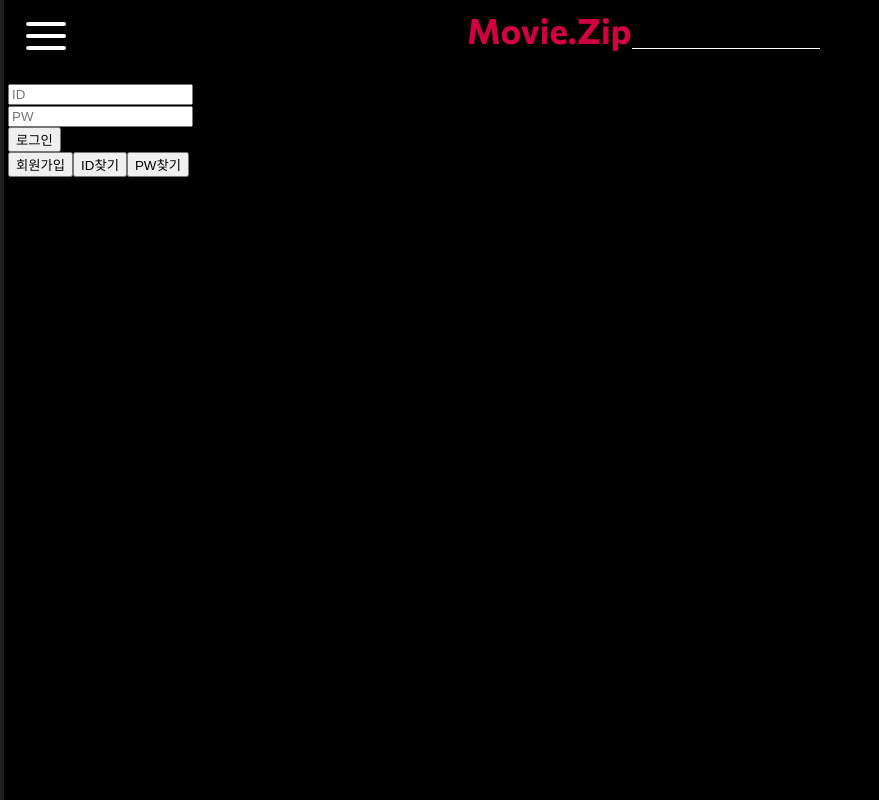
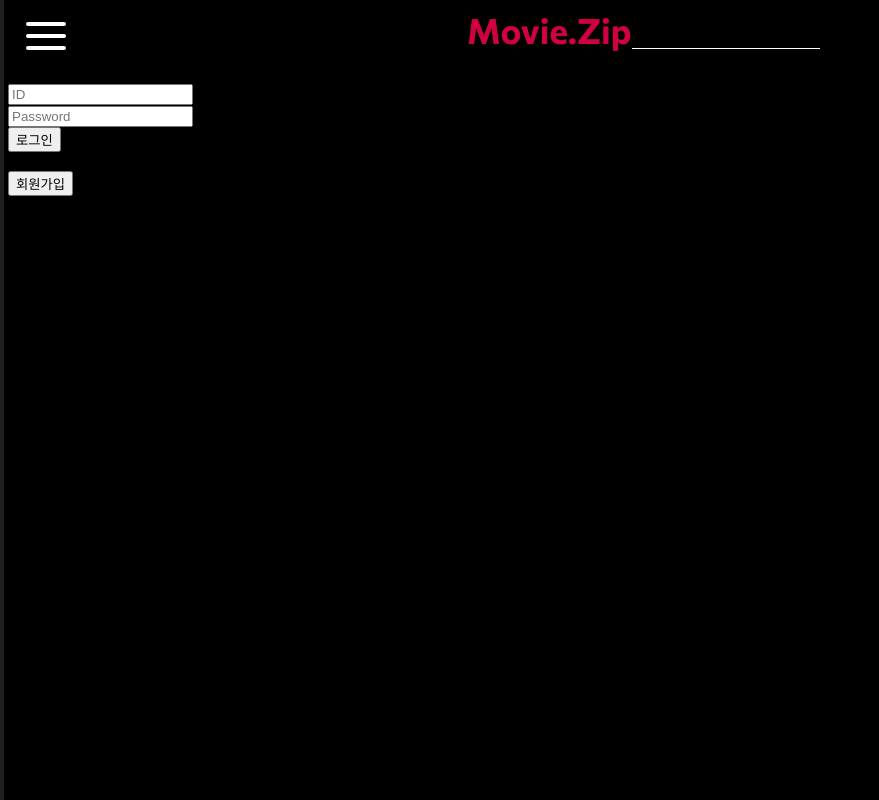
Before and after one commit to Munhak-Zip/Munhak.Zip_Front, a React (Create React App) app: page /login in a window 1280 px wide. Shown: the whole page, without its empty margins (0-879 px from the left). Built offline with nearby package versions, Linux system fonts and the light colour scheme.

Commit message:
fix: Login.js 수정

```diff
--- a/src/views/user/Login.js
+++ b/src/views/user/Login.js
@@ -3,49 +3,60 @@ import { Link, useNavigate } from "react-router-dom";
 import axios from 'axios';
 
 const Login = () => {
-    const [userId, setUserId] = useState("");
-    const [pw, setPw] = useState("");
+    const [username, setUsername] = useState("");
+    const [password, setPassword] = useState("");
     const navigate = useNavigate();
 
-    const handler = async () => {
+    const handleSubmit = async (event) => {
+        event.preventDefault();
+
+        const loginDTO = {
+            username: username,
+            password: password,
+        };
+
         try {
-            const response = await axios.post("http://localhost:8080/login", {
-                ID: userId,  // 서버가 ID로 필드를 기대한다면 ID로 변경
-                password: pw
+            console.log("사용자:", loginDTO.username);
+            const response = await axios.post("http://localhost:8080/loginProc", loginDTO, {
+                headers: {
+                    'Content-Type': ' application/x-www-form-urlencoded',
+                },
+                withCredentials: true, // 쿠키 기반 인증 정보를 포함
             });
-            console.log(response.data);  // 정상 통신 후 응답된 메시지 출력
-            navigate("/main");  // 성공 시 메인 페이지로 이동
+            if (response.status === 200) {
+                navigate("/main");
+            } else {
+                console.error("Error:", response.data);
+            }
         } catch (error) {
-            console.log(error);  // 오류 발생 시 실행
+            console.error("Network error:", error);
         }
     };
 
     return (
         <div className="login">
+            <form onSubmit={handleSubmit}>
                 <input
                     type="text"
                     placeholder="ID"
-                value={userId}
-                onChange={(e) => setUserId(e.target.value)}
+                    value={username}
+                    name= "username"
+                    onChange={(e) => setUsername(e.target.value)}
                 />
                 <br />
                 <input
                     type="password"
-                placeholder="PW"
-                value={pw}
-                onChange={(e) => setPw(e.target.value)}
+                    placeholder="Password"
+                    value={password}
+                    name= "password"
+                    onChange={(e) => setPassword(e.target.value)}
                 />
                 <br />
-            <button onClick={handler}>로그인</button>
+                <button type="submit">로그인</button>
+            </form>
             <br />
             <Link to="/signUp">
                 <button>회원가입</button>
-            </Link>
-            <Link to="/findId">
-                <button>ID찾기</button>
-            </Link>
-            <Link to="/findPw1">
-                <button>PW찾기</button>
             </Link>
         </div>
     );
```
Lines whose indentation alone changed are shown as unchanged.
